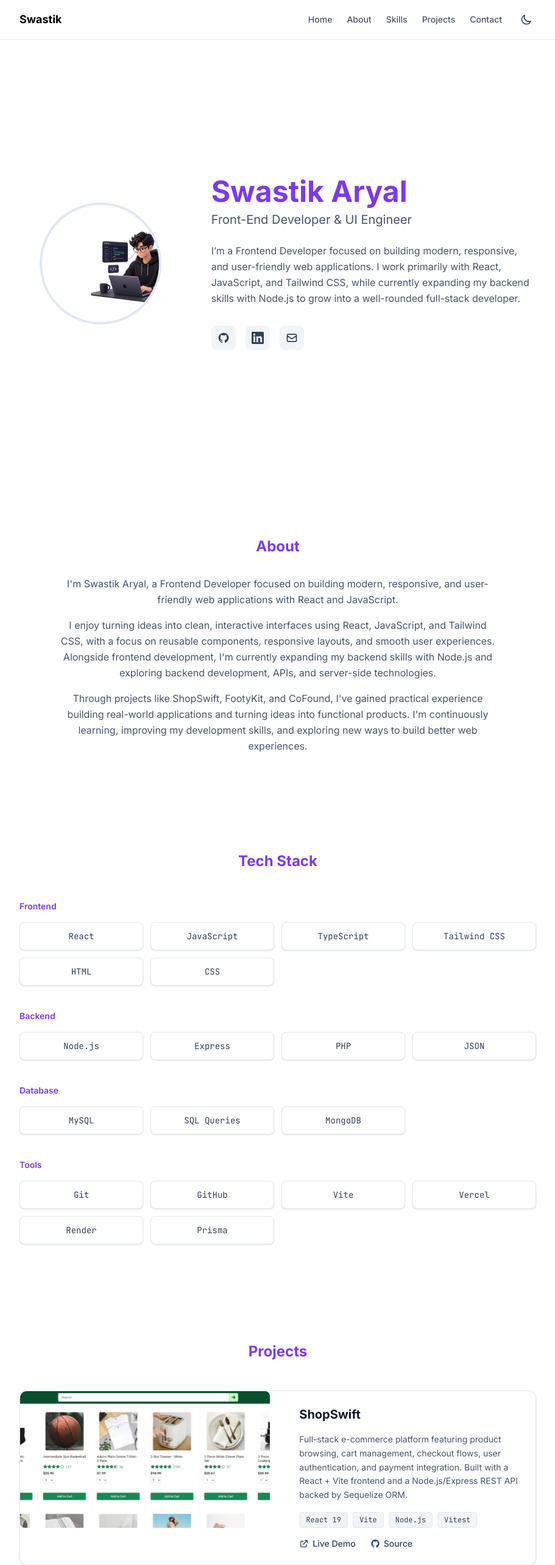
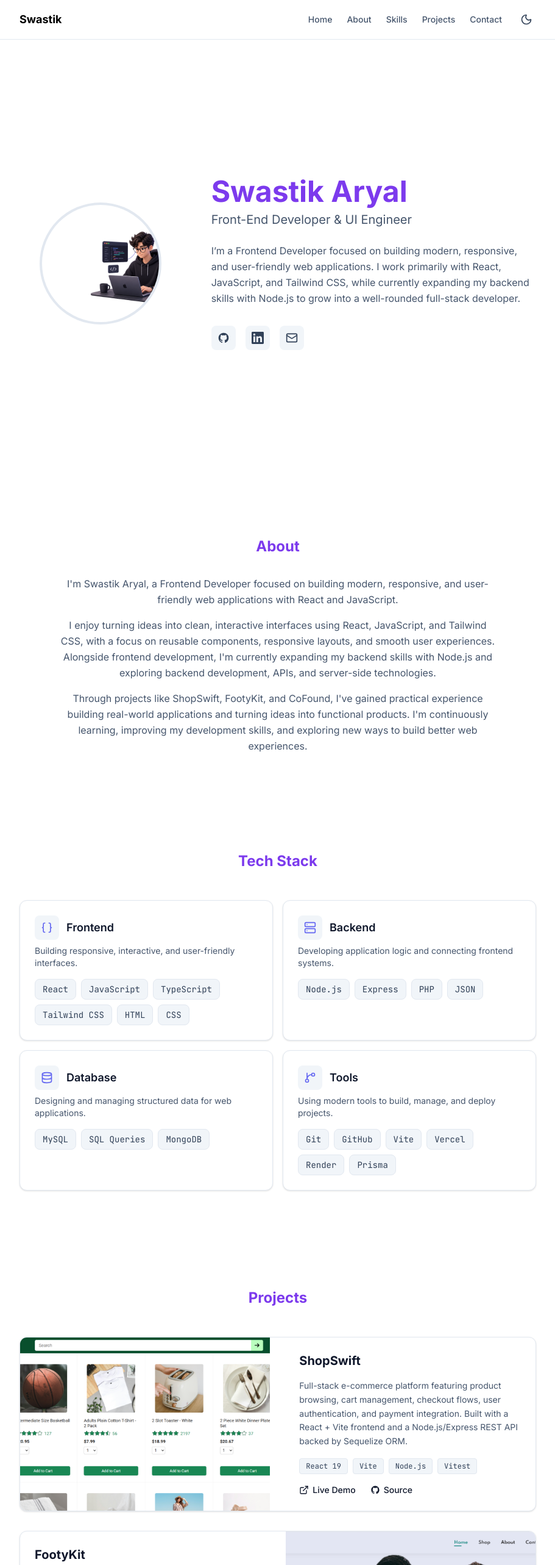
Before and after one commit to SwastikAryal/Portfolio, a React app: page / in a window 1280 px wide. Shown: the top 2566 px of the page at 61% size, without its empty margins (184-1095 px from the left). Built offline with nearby package versions, Linux system fonts and the light colour scheme; the HTML template or start-up script is replaced by a standard one.

Commit message:
Creating hover animation on skills and projects

```diff
--- a/src/components/Icons.jsx
+++ b/src/components/Icons.jsx
@@ -1,3 +1,5 @@
+import { Mail, ExternalLink, Sun, Moon } from 'lucide-react'
+
 export const GitHubIcon = ({ className = "w-5 h-5" }) => (
   <svg className={className} fill="currentColor" viewBox="0 0 24 24" aria-hidden="true">
     <path
@@ -6,34 +8,26 @@ export const GitHubIcon = ({ className = "w-5 h-5" }) => (
       d="M12 2C6.477 2 2 6.477 2 12c0 4.42 2.87 8.17 6.84 9.5.5.08.66-.23.66-.5v-1.69c-2.77.6-3.36-1.34-3.36-1.34-.46-1.16-1.11-1.47-1.11-1.47-.91-.62.07-.6.07-.6 1 .07 1.53 1.03 1.53 1.03.87 1.52 2.34 1.07 2.91.83.09-.65.35-1.09.63-1.34-2.22-.25-4.55-1.11-4.55-4.92 0-1.11.38-2 1.03-2.71-.1-.25-.45-1.29.1-2.64 0 0 .84-.27 2.75 1.02a9.65 9.65 0 015 0c1.91-1.29 2.75-1.02 2.75-1.02.55 1.35.2 2.39.1 2.64.65.71 1.03 1.6 1.03 2.71 0 3.82-2.34 4.66-4.57 4.91.36.31.69.92.69 1.85V21c0 .27.16.59.67.5C19.14 20.16 22 16.42 22 12A10 10 0 0012 2z"
     />
   </svg>
-);
+)
 
 export const LinkedInIcon = ({ className = "w-5 h-5" }) => (
   <svg className={className} fill="currentColor" viewBox="0 0 24 24" aria-hidden="true">
     <path d="M20.447 20.452h-3.554v-5.569c0-1.328-.027-3.037-1.852-3.037-1.853 0-2.136 1.445-2.136 2.939v5.667H9.351V9h3.414v1.561h.046c.477-.9 1.637-1.85 3.37-1.85 3.601 0 4.267 2.37 4.267 5.455v6.286zM5.337 7.433a2.062 2.062 0 01-2.063-2.065 2.064 2.064 0 112.063 2.065zm1.782 13.019H3.555V9h3.564v11.452zM22.225 0H1.771C.792 0 0 .774 0 1.729v20.542C0 23.227.792 24 1.771 24h20.451C23.2 24 24 23.227 24 22.271V1.729C24 .774 23.2 0 22.222 0h.003z" />
   </svg>
-);
+)
 
 export const EmailIcon = ({ className = "w-5 h-5" }) => (
-  <svg className={className} fill="none" stroke="currentColor" viewBox="0 0 24 24" aria-hidden="true">
-    <path strokeLinecap="round" strokeLinejoin="round" strokeWidth={2} d="M3 8l7.89 5.26a2 2 0 002.22 0L21 8M5 19h14a2 2 0 002-2V7a2 2 0 00-2-2H5a2 2 0 00-2 2v10a2 2 0 002 2z" />
-  </svg>
-);
+  <Mail className={className} />
+)
 
 export const ExternalIcon = ({ className = "w-5 h-5" }) => (
-  <svg className={className} fill="none" stroke="currentColor" viewBox="0 0 24 24" aria-hidden="true">
-    <path strokeLinecap="round" strokeLinejoin="round" strokeWidth={2} d="M10 6H6a2 2 0 00-2 2v10a2 2 0 002 2h10a2 2 0 002-2v-4M14 4h6m0 0v6m0-6L10 14" />
-  </svg>
-);
+  <ExternalLink className={className} />
+)
 
 export const SunIcon = ({ className = "w-5 h-5" }) => (
-  <svg className={className} fill="none" stroke="currentColor" viewBox="0 0 24 24" aria-hidden="true">
-    <path strokeLinecap="round" strokeLinejoin="round" strokeWidth={2} d="M12 3v1m0 16v1m9-9h-1M4 12H3m15.364 6.364l-.707-.707M6.343 6.343l-.707-.707m12.728 0l-.707.707M6.343 17.657l-.707.707M16 12a4 4 0 11-8 0 4 4 0 018 0z" />
-  </svg>
-);
+  <Sun className={className} />
+)
 
 export const MoonIcon = ({ className = "w-5 h-5" }) => (
-  <svg className={className} fill="none" stroke="currentColor" viewBox="0 0 24 24" aria-hidden="true">
-    <path strokeLinecap="round" strokeLinejoin="round" strokeWidth={2} d="M20.354 15.354A9 9 0 018.646 3.646 9.003 9.003 0 0012 21a9.003 9.003 0 008.354-5.646z" />
-  </svg>
-);
+  <Moon className={className} />
+)
--- a/src/components/Navbar.jsx
+++ b/src/components/Navbar.jsx
@@ -1,6 +1,6 @@
 import { useState, useEffect } from 'react'
 import { motion } from 'framer-motion'
-import { SunIcon, MoonIcon } from './Icons'
+import { Sun, Moon } from 'lucide-react'
 
 const navLinks = [
   { label: 'Home', href: '#hero' },
@@ -14,10 +14,10 @@ const containerVariants = {
   hidden: { opacity: 0 },
   visible: {
     opacity: 1,
-    transition: {
-      staggerChildren: 0.08,
-      delayChildren: 0.2,
-    },
+      transition: {
+        staggerChildren: 0.12,
+        delayChildren: 0.3,
+      },
   },
 }
 
@@ -46,7 +46,7 @@ export default function Navbar() {
     <motion.header
       initial={{ y: -20, opacity: 0 }}
       animate={{ y: 0, opacity: 1 }}
-      transition={{ duration: 0.4, ease: 'easeOut' }}
+      transition={{ duration: 0.8, ease: 'easeOut' }}
       className="fixed top-0 left-0 w-full bg-white/80 dark:bg-slate-900/80 backdrop-blur border-b border-slate-200 dark:border-slate-700 z-50"
     >
       <nav className="max-w-4xl mx-auto flex items-center justify-between py-4 px-6">
@@ -54,7 +54,7 @@ export default function Navbar() {
           href="#hero"
           className="text-lg font-bold text-black dark:text-white"
           whileHover={{ scale: 1.05 }}
-          transition={{ type: 'spring', stiffness: 400, damping: 17 }}
+          transition={{ type: 'spring', stiffness: 300, damping: 20 }}
         >
           Swastik
         </motion.a>
@@ -71,14 +71,14 @@ export default function Navbar() {
               className="relative text-sm font-medium text-slate-600 dark:text-white transition-colors"
               variants={itemVariants}
               whileHover={{ scale: 1.1, color: '#6366F1' }}
-              transition={{ type: 'spring', stiffness: 400, damping: 17 }}
+              transition={{ type: 'spring', stiffness: 300, damping: 20 }}
             >
               {link.label}
               <motion.span
                 className="absolute -bottom-1 left-0 h-0.5 bg-accent rounded-full"
                 initial={{ scaleX: 0 }}
                 whileHover={{ scaleX: 1 }}
-                transition={{ duration: 0.2 }}
+                transition={{ duration: 0.4 }}
                 style={{ originX: 0 }}
               />
             </motion.a>
@@ -89,9 +89,9 @@ export default function Navbar() {
             aria-label={dark ? 'Switch to light mode' : 'Switch to dark mode'}
             whileHover={{ scale: 1.1, rotate: 15 }}
             whileTap={{ scale: 0.9, rotate: -15 }}
-            transition={{ type: 'spring', stiffness: 400, damping: 17 }}
+            transition={{ type: 'spring', stiffness: 300, damping: 20 }}
           >
-            {dark ? <SunIcon /> : <MoonIcon />}
+            {dark ? <Sun size={20} /> : <Moon size={20} />}
           </motion.button>
         </motion.div>
       </nav>
--- a/src/components/Projects.jsx
+++ b/src/components/Projects.jsx
@@ -17,19 +17,19 @@ export default function Projects() {
             return (
               <motion.article
                 key={project.title}
-                className="bg-white dark:bg-slate-800 border border-slate-200 dark:border-slate-700 rounded-xl overflow-hidden shadow-sm hover:shadow-lg dark:hover:shadow-white/20 hover:border-accent dark:hover:border-accent transition-all duration-200 ease-out"
+                className="group bg-white dark:bg-slate-800 border border-slate-200 dark:border-slate-700 rounded-xl overflow-hidden shadow-sm hover:shadow-lg dark:hover:shadow-white/20 hover:border-accent dark:hover:border-accent transition-all duration-200 ease-out"
                 initial={{ opacity: 0, y: 20 }}
                 whileInView={{ opacity: 1, y: 0 }}
                 viewport={{ once: true, margin: '-80px' }}
-                transition={{ duration: 0.5, delay: index * 0.1 }}
-                whileHover={{ y: -8 }}
+                 transition={{ duration: 0.8, delay: index * 0.15, type: 'spring', stiffness: 300, damping: 20 }}
+                 whileHover={{ y: -6 }}
                >
-                <div className={`flex flex-col ${isEven ? 'lg:flex-row' : 'lg:flex-row-reverse'} gap-6`}>
-                  <div className="lg:w-1/2">
+                 <div                  className={`flex flex-col ${isEven ? 'lg:flex-row' : 'lg:flex-row-reverse'} gap-6`}>
+                   <div className="lg:w-1/2 relative">
                      <img
                        src={project.image}
                        alt={project.title}
-                      className="w-full h-56 object-cover rounded-lg bg-slate-200 dark:bg-slate-700"
+                       className="absolute inset-0 w-full h-full object-cover transition-transform duration-500 ease-out group-hover:scale-105"
                      />
                    </div>
                    <div className="lg:w-1/2 space-y-4 p-6">
@@ -55,7 +55,7 @@ export default function Projects() {
                           href={project.links.live}
                           target="_blank"
                           rel="noopener noreferrer"
-                          className="inline-flex items-center gap-1.5 text-sm font-medium text-slate-700 dark:text-slate-300 hover:text-accent transition-colors"
+                          className="inline-flex items-center gap-1.5 text-sm font-medium text-slate-900 dark:text-white hover:text-accent transition-colors"
                         >
                           <ExternalIcon className="w-4 h-4" />
                           Live Demo
@@ -66,7 +66,7 @@ export default function Projects() {
                           href={project.links.github}
                           target="_blank"
                           rel="noopener noreferrer"
-                          className="inline-flex items-center gap-1.5 text-sm font-medium text-slate-700 dark:text-slate-300 hover:text-accent transition-colors"
+                          className="inline-flex items-center gap-1.5 text-sm font-medium text-slate-900 dark:text-white hover:text-accent transition-colors"
                         >
                           <GitHubIcon className="w-4 h-4" />
                           Source
--- a/src/components/Reveal.jsx
+++ b/src/components/Reveal.jsx
@@ -5,10 +5,10 @@ const revealVariants = {
   visible: {
     opacity: 1,
     y: 0,
-    transition: {
-      duration: 0.6,
-      ease: [0.25, 0.1, 0.25, 1],
-    },
+      transition: {
+        duration: 0.8,
+        ease: [0.25, 0.1, 0.25, 1],
+      },
   },
 }
 
--- a/src/components/Skills.jsx
+++ b/src/components/Skills.jsx
@@ -1,13 +1,21 @@
 import { portfolioData } from '../data/portfolioData'
 import Reveal from './Reveal'
 import { motion } from 'framer-motion'
+import { Braces, Server, Database, GitBranch, Code2 } from 'lucide-react'
+
+const iconMap = {
+  Frontend: Braces,
+  Backend: Server,
+  Database: Database,
+  Tools: GitBranch,
+}
 
 const containerVariants = {
   hidden: { opacity: 0 },
   visible: {
     opacity: 1,
       transition: {
-      staggerChildren: 0.08,
+        staggerChildren: 0.15,
       },
   },
 }
@@ -25,33 +33,46 @@ export default function Skills() {
           Tech Stack
         </h2>
         <motion.div
-          className="space-y-10"
+          className="grid grid-cols-1 md:grid-cols-2 gap-4"
           variants={containerVariants}
           initial="hidden"
           whileInView="visible"
           viewport={{ once: true, margin: '-80px' }}
         >
-          {portfolioData.skills.map((category) => (
-            <motion.div key={category.category} variants={itemVariants}>
-              <h3 className="text-sm font-semibold text-accent-2 mb-4">
+          {portfolioData.skills.map((category) => {
+            const Icon = iconMap[category.category] || Code2
+            return (
+              <motion.div
+                key={category.category}
+                variants={itemVariants}
+                className="bg-white dark:bg-slate-800 border border-slate-200 dark:border-slate-700 rounded-xl p-6 shadow-sm hover:shadow-md dark:hover:shadow-white/20 hover:border-accent dark:hover:border-accent transition-all duration-200 ease-out"
+                whileHover={{ y: -4 }}
+                transition={{ type: 'spring', stiffness: 300, damping: 20 }}
+              >
+                <div className="flex items-center gap-3 mb-2">
+                  <div className="flex h-10 w-10 items-center justify-center rounded-lg bg-slate-100 dark:bg-slate-700 text-accent">
+                    <Icon size={20} />
+                  </div>
+                  <h3 className="text-lg font-semibold text-slate-900 dark:text-slate-100">
                     {category.category}
                   </h3>
-              <div className="grid grid-cols-2 sm:grid-cols-3 md:grid-cols-4 gap-3">
+                </div>
+                <p className="text-sm text-slate-600 dark:text-slate-400 mb-4">
+                  {category.description}
+                </p>
+                <div className="flex flex-wrap gap-2">
                   {category.items.map((skill) => (
-                  <motion.div
+                    <span
                       key={skill}
-                    className="px-4 py-3 bg-white dark:bg-slate-800 border border-slate-200 dark:border-slate-700 rounded-lg shadow-sm hover:shadow-md dark:hover:shadow-white/20 hover:border-accent dark:hover:border-accent transition-all duration-200 ease-out cursor-default"
-                    whileHover={{ y: -6, scale: 1.03 }}
-                    transition={{ type: 'spring', stiffness: 400, damping: 17 }}
+                      className="font-mono text-sm px-3 py-1.5 bg-slate-100 dark:bg-slate-700 text-slate-700 dark:text-slate-300 rounded-lg border border-slate-200 dark:border-slate-600 hover:text-indigo-600 dark:hover:text-indigo-400 transition-colors"
                     >
-                    <span className="font-mono text-sm text-slate-700 dark:text-slate-300 text-center block">
                       {skill}
                     </span>
-                  </motion.div>
                   ))}
                 </div>
               </motion.div>
-          ))}
+            )
+          })}
         </motion.div>
       </div>
     </Reveal>
--- a/src/data/portfolioData.js
+++ b/src/data/portfolioData.js
@@ -14,19 +14,23 @@ export const portfolioData = {
   skills: [
     {
       category: 'Frontend',
+      description: 'Building responsive, interactive, and user-friendly interfaces.',
       items: ['React', 'JavaScript', 'TypeScript', 'Tailwind CSS', 'HTML', 'CSS'],
     },
     {
       category: 'Backend',
+      description: 'Developing application logic and connecting frontend systems.',
       items: ['Node.js', 'Express', 'PHP', 'JSON'],
     },
     {
       category: 'Database',
+      description: 'Designing and managing structured data for web applications.',
       items: ['MySQL', 'SQL Queries', 'MongoDB'],
     },
     {
       category: 'Tools',
-      items: ['Git', 'GitHub', 'Vite', 'Vercel',  'Render', 'Prisma'],
+      description: 'Using modern tools to build, manage, and deploy projects.',
+      items: ['Git', 'GitHub', 'Vite', 'Vercel', 'Render', 'Prisma'],
     },
   ],
 
@@ -55,8 +59,8 @@ export const portfolioData = {
 
     {
       title: 'CoFound',
-      description: 'AI-powered co-founder matching platform that connects entrepreneurs using a 7-dimensional compatibility scoring algorithm. Includes JWT-based auth with NextAuth.js, role-specific onboarding, public profiles, Cloudinary image uploads, and a professional matching dashboard.',
-      tech: ['Next.js 16', 'React 19', 'TypeScript', 'Tailwind CSS 4', 'NextAuth.js', 'Prisma', 'MongoDB Atlas'],
+      description: 'AI-powered co-founder matching platform that connects entrepreneurs using a 7-dimensional compatibility scoring algorithm. Includes JWT-based auth with NextAuth.js, role-specific onboarding, public profiles, and a professional matching dashboard.',
+      tech: ['Next.js', 'React', 'TypeScript', 'Tailwind CSS', 'NextAuth.js', 'Prisma', 'MongoDB Atlas'],
       image: 'cofound.svg',
       links: {
         live: 'https://hal-82-quads.vercel.app/',
```
Lines whose indentation alone changed are shown as unchanged.
